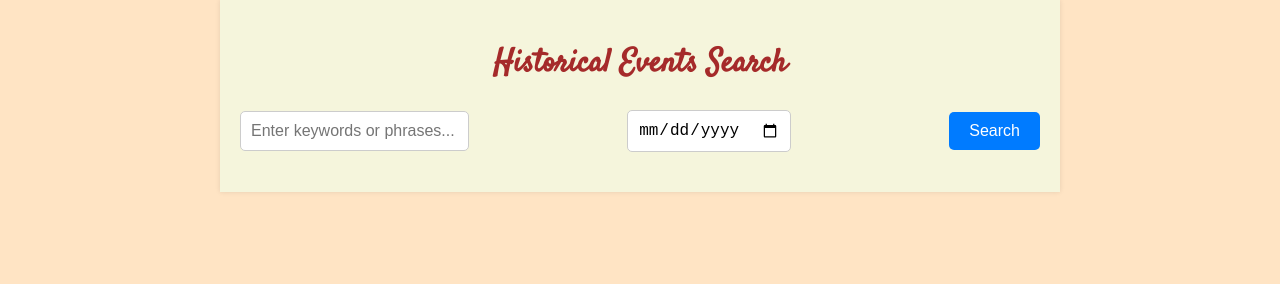
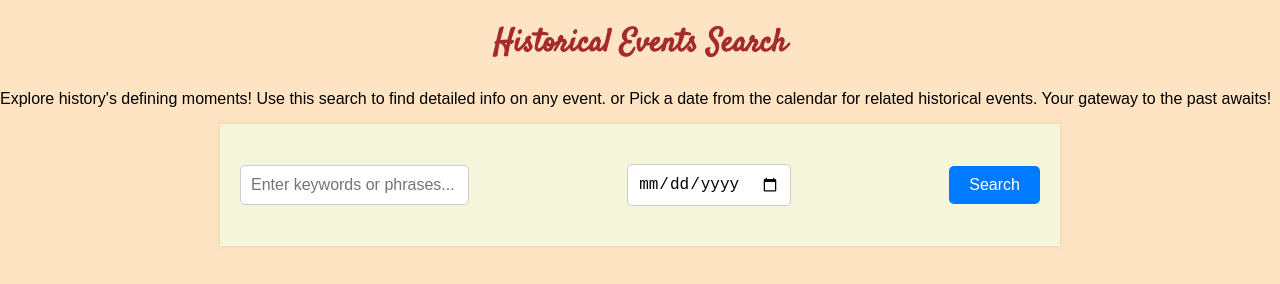
Before and after one commit to raghib122/Historical-Events, a plain HTML site: page index.html in a window 1280 px wide. Drawn offline with nearby package versions, Linux system fonts and the light colour scheme; a web font is replaced by a local one.

Commit message:
Update index.html
added the paragraph

```diff
--- a/index.html
+++ b/index.html
@@ -8,8 +8,10 @@
     <link rel="shortcut icon" href="discovery.png" type="image/x-icon">
 </head>
 <body>
+    <h1>Historical Events Search</h1>
+    <p>Explore history's defining moments! Use this search to find detailed info on any event. or  Pick a date from the calendar for related historical events. Your gateway to the past awaits!</p>
     <div class="container">
-        <h1>Historical Events Search</h1>
+
         <div class="search-section">
             <input type="text" id="searchInput" placeholder="Enter keywords or phrases...">
             <input type="date" id="dateInput">
```
